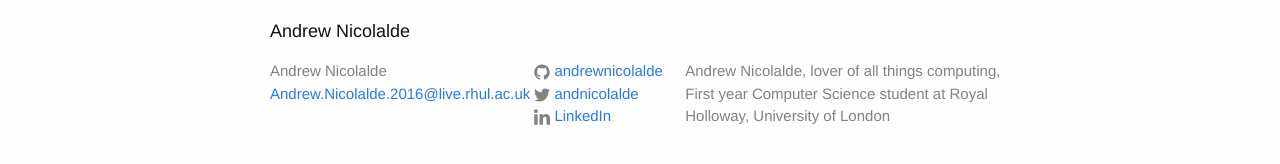
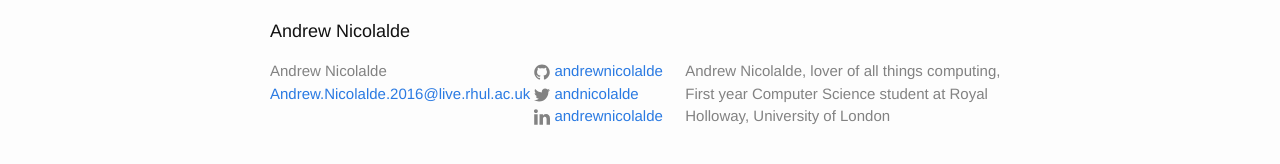
Before and after one commit to andrewnicolalde/andrewn.io, a Jekyll site: the page built from index.md, in a window 1280 px wide. Shown: the part 309-473 px from the top of the page. Built offline with Jekyll 4.4.1, drawn with Linux system fonts in a browser that asks for light colours.

Commit message:
Update text for LinkedIn username

```diff
--- a/_includes/icon-linkedin.html
+++ b/_includes/icon-linkedin.html
@@ -1 +1 @@
-<a href="https://www.linkedin.com/in/{{ include.username }}"><span class="icon icon--linkedin">{% include icon-linkedin.svg %}</span>LinkedIn</a>
+<a href="https://www.linkedin.com/in/{{ include.username }}"><span class="icon icon--linkedin">{% include icon-linkedin.svg %}</span><span class "username">{{include.username}}</span></a>
```
